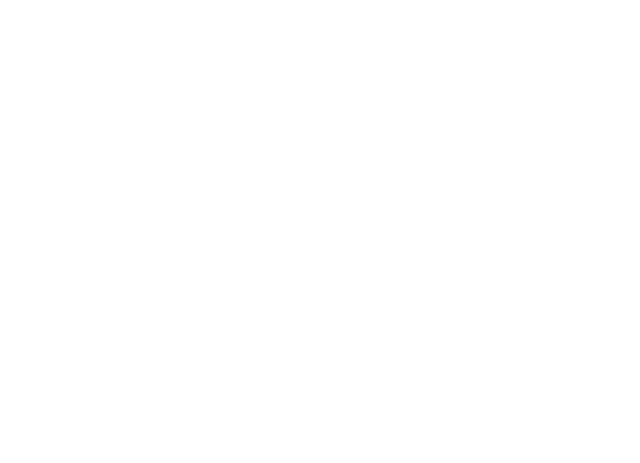
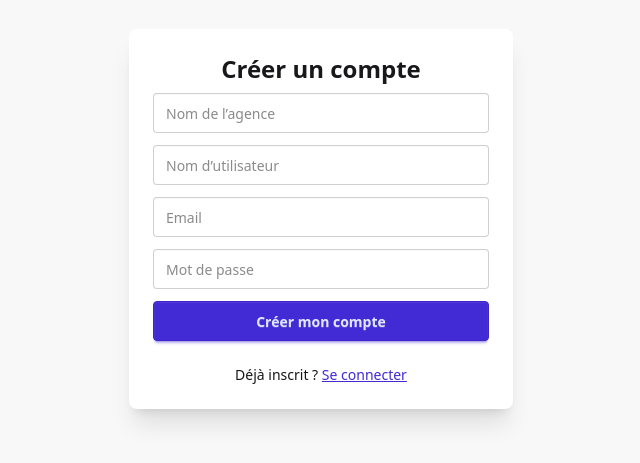
Before and after one commit to d-more-software/drf_lead_manager, a React app in the folder frontend/: page /register in a window 1280 px wide. Shown: the part 181-644 px from the top of the page, without its empty margins (319-959 px from the left). Built offline with nearby package versions, Linux system fonts and the light colour scheme; the HTML template or start-up script is replaced by a standard one.

Commit message:
feat(auth): JWT authentication + protected routes + layout + login/register pages

```diff
--- a/frontend/package.json
+++ b/frontend/package.json
@@ -15,6 +15,7 @@
     "daisyui": "^5.5.14",
     "react": "^19.2.0",
     "react-dom": "^19.2.0",
+    "react-router-dom": "^7.13.0",
     "tailwindcss": "^4.1.18"
   },
   "devDependencies": {
--- a/frontend/src/api/axios.ts
+++ b/frontend/src/api/axios.ts
@@ -13,3 +13,14 @@ api.interceptors.request.use((config) => {
 
 	return config;
 });
+
+api.interceptors.response.use(
+	(res) => res,
+	(err) => {
+		if (err.response?.status === 401) {
+			localStorage.removeItem("access");
+			window.location.href = "/login";
+		}
+		return Promise.reject(err);
+	},
+);
--- a/frontend/src/features/auth/AuthContext.tsx
+++ b/frontend/src/features/auth/AuthContext.tsx
@@ -1,22 +1,77 @@
-import { createContext, useContext, useState, useEffect } from "react";
+import { createContext, useContext, useEffect, useState } from "react";
+
 import { loginApi, registerApi, meApi } from "../../api/auth";
+import type { ReactNode } from "react";
 
-const AuthContext = createContext<any>(null);
+/* =========================
+   Types stricts
+========================= */
 
-export const useAuth = () => useContext(AuthContext);
+type User = {
+	id: number;
+	email: string;
+	agency?: number;
+	is_agency_admin?: boolean;
+};
 
-export function AuthProvider({ children }: any) {
-	const [user, setUser] = useState(null);
+type AuthContextType = {
+	user: User | null;
+	loading: boolean;
+	login: (email: string, password: string) => Promise<void>;
+	register: (data: any) => Promise<void>;
+	logout: () => void;
+};
 
+/* ========================= */
+
+const AuthContext = createContext<AuthContextType | null>(null);
+
+/* ========================= */
+
+export function useAuth() {
+	const ctx = useContext(AuthContext);
+
+	if (!ctx) {
+		throw new Error("useAuth must be used inside AuthProvider");
+	}
+
+	return ctx;
+}
+
+/* ========================= */
+
+export function AuthProvider({ children }: { children: ReactNode }) {
+	const [user, setUser] = useState<User | null>(null);
+	const [loading, setLoading] = useState(true);
+
+	/* -------------------------
+     restore session on reload
+  ------------------------- */
 	useEffect(() => {
 		const token = localStorage.getItem("access");
-		if (token) me();
+
+		if (!token) {
+			setLoading(false);
+			return;
+		}
+
+		fetchMe();
 	}, []);
 
-	const me = async () => {
-		const res = await meApi();
-		setUser(res.data);
+	/* ------------------------- */
+
+	const fetchMe = async () => {
+		try {
+			const res = await meApi();
+			setUser(res.data);
+		} catch {
+			logout();
+		} finally {
+			setLoading(false);
+		}
 	};
+
+	/* ------------------------- */
 
 	const login = async (email: string, password: string) => {
 		const res = await loginApi({ email, password });
@@ -27,6 +82,8 @@ export function AuthProvider({ children }: any) {
 		setUser(res.data.user);
 	};
 
+	/* ------------------------- */
+
 	const register = async (data: any) => {
 		const res = await registerApi(data);
 
@@ -36,13 +93,26 @@ export function AuthProvider({ children }: any) {
 		setUser(res.data.user);
 	};
 
+	/* ------------------------- */
+
 	const logout = () => {
-		localStorage.clear();
+		localStorage.removeItem("access");
+		localStorage.removeItem("refresh");
 		setUser(null);
 	};
 
+	/* ------------------------- */
+
 	return (
-		<AuthContext.Provider value={{ user, login, register, logout }}>
+		<AuthContext.Provider
+			value={{
+				user,
+				loading,
+				login,
+				register,
+				logout,
+			}}
+		>
 			{children}
 		</AuthContext.Provider>
 	);
--- /dev/null
+++ b/frontend/src/features/auth/LoginPage.tsx
@@ -0,0 +1,69 @@
+import { useState } from "react";
+import { useNavigate, Link } from "react-router-dom";
+import { useAuth } from "./AuthContext";
+
+export default function LoginPage() {
+	const { login } = useAuth();
+	const navigate = useNavigate();
+
+	const [email, setEmail] = useState("");
+	const [password, setPassword] = useState("");
+	const [error, setError] = useState("");
+
+	const handleSubmit = async (e: React.FormEvent) => {
+		e.preventDefault();
+
+		try {
+			setError("");
+			await login(email, password);
+			navigate("/");
+		} catch {
+			setError("Identifiants invalides");
+		}
+	};
+
+	return (
+		<div className="min-h-screen flex items-center justify-center bg-base-200">
+			<div className="card w-96 bg-base-100 shadow-xl">
+				<div className="card-body">
+					<h1 className="text-2xl font-bold text-center">
+						Connexion
+					</h1>
+
+					<form onSubmit={handleSubmit} className="space-y-4">
+						<input
+							type="email"
+							placeholder="Email"
+							className="input input-bordered w-full"
+							value={email}
+							onChange={(e) => setEmail(e.target.value)}
+							required
+						/>
+
+						<input
+							type="password"
+							placeholder="Mot de passe"
+							className="input input-bordered w-full"
+							value={password}
+							onChange={(e) => setPassword(e.target.value)}
+							required
+						/>
+
+						{error && <p className="text-error text-sm">{error}</p>}
+
+						<button className="btn btn-primary w-full">
+							Se connecter
+						</button>
+					</form>
+
+					<p className="text-sm text-center mt-4">
+						Pas de compte ?{" "}
+						<Link to="/register" className="link link-primary">
+							Créer un compte
+						</Link>
+					</p>
+				</div>
+			</div>
+		</div>
+	);
+}
--- /dev/null
+++ b/frontend/src/features/auth/RegisterPage.tsx
@@ -0,0 +1,94 @@
+import { useState } from "react";
+import { useNavigate, Link } from "react-router-dom";
+import { useAuth } from "./AuthContext";
+
+export default function RegisterPage() {
+	const { register } = useAuth();
+	const navigate = useNavigate();
+
+	const [form, setForm] = useState({
+		email: "",
+		username: "",
+		password: "",
+		agency_name: "",
+	});
+
+	const [error, setError] = useState("");
+
+	const handleChange = (e: React.ChangeEvent<HTMLInputElement>) => {
+		setForm({ ...form, [e.target.name]: e.target.value });
+	};
+
+	const handleSubmit = async (e: React.FormEvent) => {
+		e.preventDefault();
+
+		try {
+			setError("");
+			await register(form);
+			navigate("/");
+		} catch {
+			setError("Impossible de créer le compte");
+		}
+	};
+
+	return (
+		<div className="min-h-screen flex items-center justify-center bg-base-200">
+			<div className="card w-96 bg-base-100 shadow-xl">
+				<div className="card-body">
+					<h1 className="text-2xl font-bold text-center">
+						Créer un compte
+					</h1>
+
+					<form onSubmit={handleSubmit} className="space-y-3">
+						<input
+							name="agency_name"
+							placeholder="Nom de l’agence"
+							className="input input-bordered w-full"
+							onChange={handleChange}
+							required
+						/>
+
+						<input
+							name="username"
+							placeholder="Nom d’utilisateur"
+							className="input input-bordered w-full"
+							onChange={handleChange}
+							required
+						/>
+
+						<input
+							type="email"
+							name="email"
+							placeholder="Email"
+							className="input input-bordered w-full"
+							onChange={handleChange}
+							required
+						/>
+
+						<input
+							type="password"
+							name="password"
+							placeholder="Mot de passe"
+							className="input input-bordered w-full"
+							onChange={handleChange}
+							required
+						/>
+
+						{error && <p className="text-error text-sm">{error}</p>}
+
+						<button className="btn btn-primary w-full">
+							Créer mon compte
+						</button>
+					</form>
+
+					<p className="text-sm text-center mt-4">
+						Déjà inscrit ?{" "}
+						<Link to="/login" className="link link-primary">
+							Se connecter
+						</Link>
+					</p>
+				</div>
+			</div>
+		</div>
+	);
+}
--- /dev/null
+++ b/frontend/src/layouts/AppLayout.tsx
@@ -0,0 +1,19 @@
+import { Outlet } from "react-router-dom";
+import Sidebar from "./Sidebar";
+import Header from "./Header";
+
+export default function AppLayout() {
+	return (
+		<div className="flex h-screen overflow-hidden">
+			<Sidebar />
+
+			<div className="flex-1 flex flex-col">
+				<Header />
+
+				<main className="flex-1 overflow-y-auto p-6 bg-base-200">
+					<Outlet />
+				</main>
+			</div>
+		</div>
+	);
+}
--- /dev/null
+++ b/frontend/src/layouts/Header.tsx
@@ -0,0 +1,13 @@
+import { useAuth } from "../features/auth/AuthContext";
+
+export default function Header() {
+	const { logout } = useAuth();
+
+	return (
+		<header className="h-14 border-b bg-base-100 flex items-center justify-end px-6">
+			<button className="btn btn-sm btn-outline" onClick={logout}>
+				Déconnexion
+			</button>
+		</header>
+	);
+}
--- /dev/null
+++ b/frontend/src/layouts/Sidebar.tsx
@@ -0,0 +1,37 @@
+import { NavLink } from "react-router-dom";
+import { useAuth } from "../features/auth/AuthContext";
+
+export default function Sidebar() {
+	const { user } = useAuth();
+
+	const linkClass = ({ isActive }: { isActive: boolean }) =>
+		`px-4 py-2 rounded-lg transition ${
+			isActive ? "bg-primary text-primary-content" : "hover:bg-base-200"
+		}`;
+
+	return (
+		<aside className="w-64 bg-base-100 border-r min-h-screen p-4 flex flex-col">
+			<h2 className="text-xl font-bold mb-6">Billing SaaS</h2>
+
+			<nav className="flex flex-col gap-2 flex-1">
+				<NavLink to="/" className={linkClass}>
+					Tableau de bord
+				</NavLink>
+
+				<NavLink to="/companies" className={linkClass}>
+					Entreprises
+				</NavLink>
+
+				<NavLink to="/contracts" className={linkClass}>
+					Contrats
+				</NavLink>
+
+				<NavLink to="/billing" className={linkClass}>
+					Facturation
+				</NavLink>
+			</nav>
+
+			<div className="text-xs opacity-60 mt-6">{user?.email}</div>
+		</aside>
+	);
+}
--- /dev/null
+++ b/frontend/src/router/ProtectedRoute.tsx
@@ -0,0 +1,17 @@
+import { Navigate } from "react-router-dom"
+import { useAuth } from "../features/auth/AuthContext"
+import type { JSX } from "react"
+
+export default function ProtectedRoute({
+  children,
+}: {
+  children: JSX.Element
+}) {
+  const { user, loading } = useAuth()
+
+  if (loading) return null
+
+  if (!user) return <Navigate to="/login" replace />
+
+  return children
+}
--- /dev/null
+++ b/frontend/src/router/index.tsx
@@ -0,0 +1,35 @@
+import { createBrowserRouter } from "react-router-dom"
+
+import ProtectedRoute from "./ProtectedRoute"
+import AppLayout from "../layouts/AppLayout"
+
+import Dashboard from "../features/dashboard/DashboardPage"
+import CompaniesPage from "../features/companies/CompaniesPage"
+import ContractsPage from "../features/contracts/ContractsPage"
+import LoginPage from "../features/auth/LoginPage"
+import RegisterPage from "../features/auth/RegisterPage"
+
+export const router = createBrowserRouter([
+  {
+    path: "/login",
+    element: <LoginPage />,
+  },
+  {
+    path: "/register",
+    element: <RegisterPage />,
+  },
+
+  {
+    path: "/",
+    element: (
+      <ProtectedRoute>
+        <AppLayout />
+      </ProtectedRoute>
+    ),
+    children: [
+      { index: true, element: <Dashboard /> },
+      { path: "companies", element: <CompaniesPage /> },
+      { path: "contracts", element: <ContractsPage /> },
+    ],
+  },
+])
```
Also changed, not shown: frontend/src/app/router.tsx (+19 -0 lines), frontend/src/main.tsx (+10 -7 lines), 1 other file (tests, documents, lock files or other folders).
